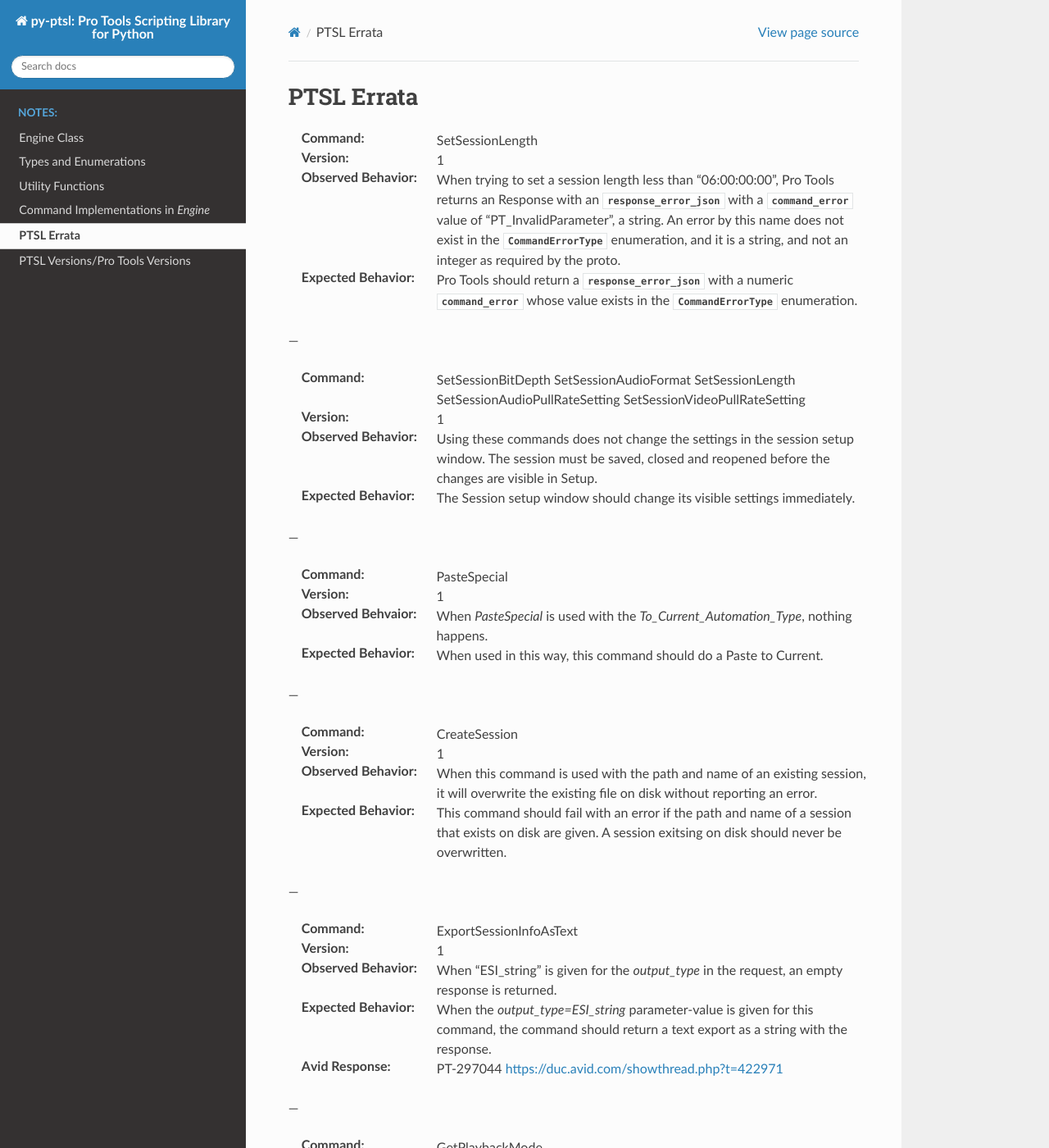
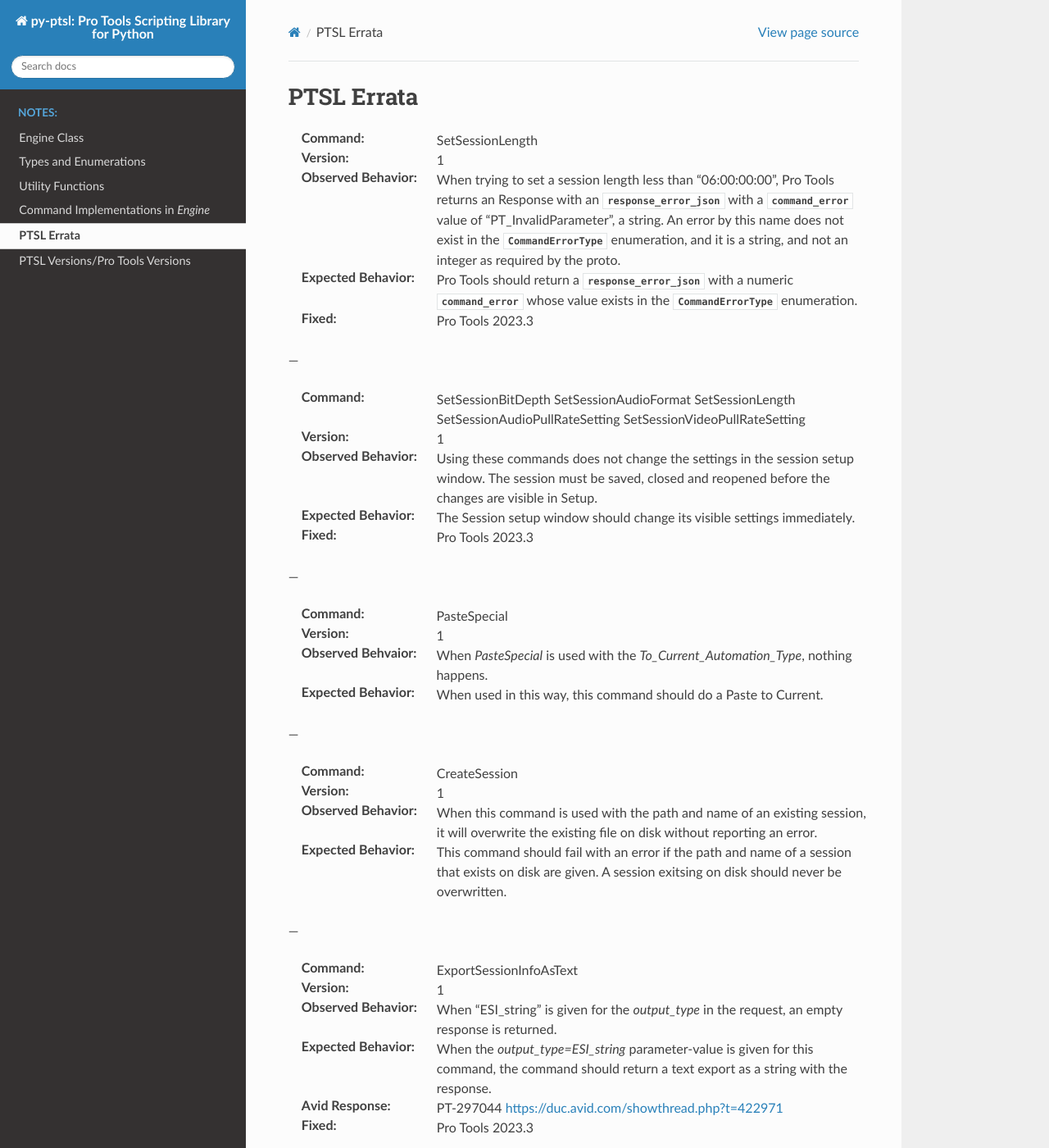
Before and after one commit to iluvcapra/py-ptsl, a Sphinx documentation site: the page built from doc/source/errata.rst, in a window 1280 px wide and 1400 px high. Shown: the whole window at 82% size. Built offline with Sphinx 7.4.7 and the Read the Docs theme 2.0.0, drawn with Linux system fonts in a browser that asks for light colours; some of the changed text lies outside the part shown.

Commit message:
Documentation updates

```diff
--- a/doc/source/errata.rst
+++ b/doc/source/errata.rst
@@ -22,6 +22,9 @@ PTSL Errata
     :py:attr:`command_error` whose value exists in the
     :py:class:`CommandErrorType` enumeration.
 
+:Fixed:
+    Pro Tools 2023.3
+
 ---
 
 :Command:
@@ -42,6 +45,8 @@ PTSL Errata
 :Expected Behavior:
     The Session setup window should change its visible settings immediately.
 
+:Fixed:
+    Pro Tools 2023.3
 
 ---
 
@@ -95,6 +100,8 @@ PTSL Errata
 :Avid Response:
     PT-297044
     https://duc.avid.com/showthread.php?t=422971
+:Fixed:
+    Pro Tools 2023.3
 
 ---
 
@@ -115,6 +122,9 @@ PTSL Errata
 :Avid Response:
     PT-296814
     https://duc.avid.com/showthread.php?p=2659689&posted=1#post2659689
+
+:Fixed:
+    Pro Tools 2023.3
 
 ---
 
```
